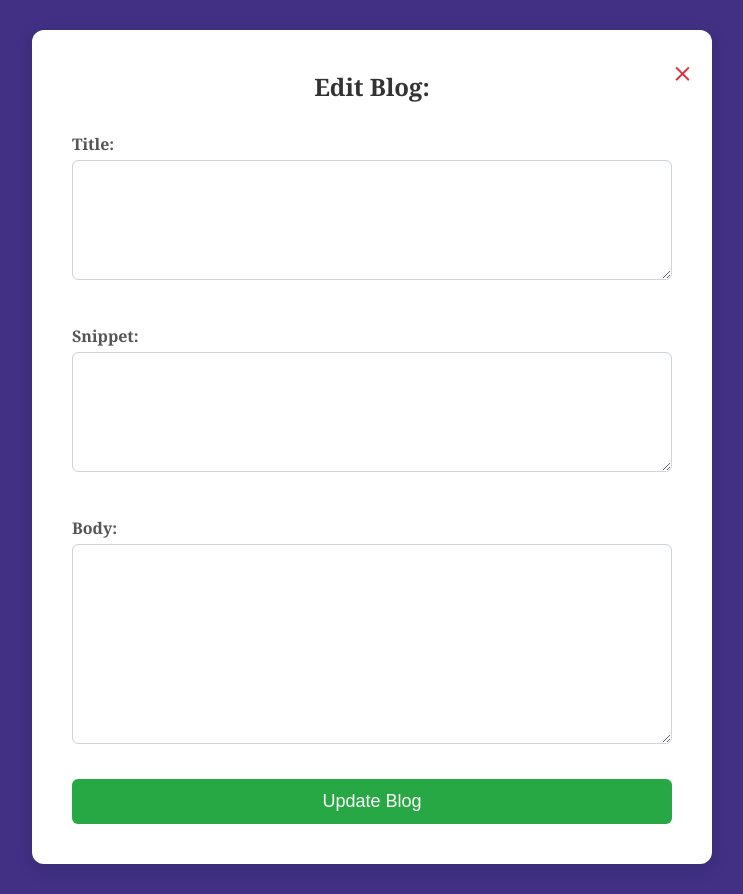
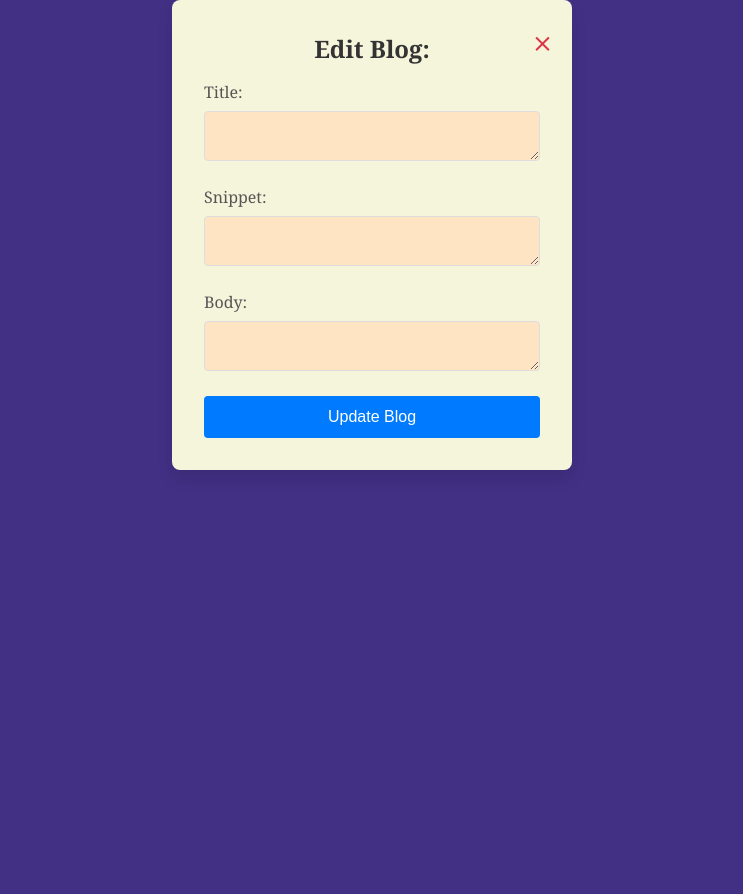
Before and after one commit to Fakxridin/UFTblogs, a Node server app: template views/edit.ejs in a window 1280 px wide. Shown: the part 80-974 px from the top of the page, without its empty margins (268-1011 px from the left). After the commit the page ends 550 px from the top, so only its background shows below. Run offline with Node 20, Linux system fonts and the light colour scheme; the template is opened without the code that fills it, so the values that code supplies are empty; some libraries are stand-ins or nearby versions.

Commit message:
erggeegrger

```diff
--- a/views/edit.ejs
+++ b/views/edit.ejs
@@ -4,87 +4,86 @@
 
 <head>
     <style>
-        .content {
-            max-width: 600px; /* Max width for the form */
-            margin: 30px auto; /* Center the form */
-            padding: 40px; /* Padding around the form */
-            background-color: #ffffff; /* White background for the form */
-            border-radius: 12px; /* Rounded corners */
-            box-shadow: 0 4px 20px rgba(0, 0, 0, 0.1); /* Soft shadow */
+
+
+        .edit.content {
+            background-color: #F5F5DC;
+            padding: 2rem;
+            border-radius: 8px;
+            box-shadow: 0 8px 16px rgba(0, 0, 0, 0.1);
+            width: 100%; /* Full width for the content */
+            max-width: 400px; /* Limit the max width of the form */
+            box-sizing: border-box; /* Include padding and border in width */
+            margin: auto; /* Center it within the flex container */
         }
 
         h2 {
-            text-align: center; /* Center the heading */
-            color: #333; /* Dark grey color */
-            margin-bottom: 30px; /* Spacing below heading */
+            margin-bottom: 1rem;
+            color: #333;
+            font-size: 24px;
+            text-align: center;
         }
 
         label {
-            font-weight: bold; /* Bold labels */
-            margin-top: 20px; /* Space above each label */
-            display: block; /* Labels are block elements */
-            color: #555; /* Darker grey for better contrast */
+            font-size: 16px;
+            color: #555;
+            display: block;
+            margin-bottom: 0.5rem;
         }
 
         textarea {
-            width: 100%; /* Full width textarea */
-            padding: 12px; /* Padding for textareas */
-            margin-top: 5px; /* Space below each label */
-            margin-bottom: 20px; /* Space below each textarea */
-            border-radius: 6px; /* Rounded corners */
-            border: 1px solid #ced4da; /* Light border color */
-            transition: border-color 0.3s; /* Smooth transition for border color */
-            box-sizing: border-box; /* Ensure padding is included in total width */
+            width: 100%;
+            padding: 0.75rem;
+            margin-bottom: 1.25rem;
+            border: 1px solid #ddd;
+            border-radius: 4px;
+            font-size: 14px;
+            box-sizing: border-box;
+            background-color: #FFE4C4;
+            height: 50px;
+            resize: vertical;
         }
-
-        /* Increase the body textarea height */
-        #body {
-            min-height: 200px; /* Minimum height for the body textarea */
-        }
-
         textarea:focus {
-            border-color: #007bff; /* Blue border on focus */
-            outline: none; /* Remove default outline */
-            box-shadow: 0 0 5px rgba(0, 123, 255, 0.25); /* Light blue shadow on focus */
+            outline: none;
+            border-color: #007bff;
+            box-shadow: 0 0 5px rgba(0, 123, 255, 0.2);
         }
 
         .edit-button {
-            display: block; /* Make the button a block element */
-            width: 100%; /* Full width button */
-            padding: 12px; /* Padding around the button */
-            background-color: #28a745; /* Bootstrap success color */
-            color: white; /* White text */
-            border: none; /* Remove border */
-            border-radius: 6px; /* Rounded corners */
-            cursor: pointer; /* Pointer cursor on hover */
-            font-size: 18px; /* Font size for button */
-            transition: background-color 0.3s; /* Transition for background color */
-            margin-top: 10px; /* Space above button */
+            background-color: #007bff;
+            color: white;
+            padding: 0.75rem 1.5rem;
+            border: none;
+            border-radius: 4px;
+            cursor: pointer;
+            font-size: 16px;
+            width: 100%;
+            transition: background-color 0.3s ease;
         }
 
         .edit-button:hover {
-            background-color: #218838; /* Darker green on hover */
+            background-color: #0056b3;
         }
 
         .close-button {
-            position: absolute; /* Position it relative to the parent */
-            top: 20px; /* Position from the top */
-            right: 20px; /* Position from the right */
-            font-size: 34px; /* Font size of the close button */
-            color: #dc3545; /* Red color for the close button */
-            text-decoration: none; /* Remove underline */
-            cursor: pointer; /* Pointer cursor on hover */
+            position: absolute;
+            top: 20px;
+            right: 20px;
+            font-size: 34px;
+            color: #dc3545;
+            text-decoration: none;
+            cursor: pointer;
         }
 
         .close-button:hover {
-            color: #c82333; /* Darker red on hover */
+            color: #c82333;
             font-size: 44px;
         }
         .error {
-            color: #dc3545; /* Red color for error messages */
-            margin-top: 10px; /* Space above the error message */
-            font-size: 14px; /* Font size for error message */
-            text-align: center; /* Center the error message */
+            color: #dc3545;
+            margin-top: 10px;
+            font-size: 14px;
+            text-align: center;
         }
     </style>
 </head>
@@ -117,8 +116,19 @@
 </body>
 <script>
     const form = document.getElementById('create-blog-form');
-    form.addEventListener('submit', () => {
-        document.getElementById('submit-button').disabled = true;
+    const submitButton = document.getElementById('submit-button');
+
+    form.addEventListener('submit', (event) => {
+        // Optional: You can also prevent multiple submissions on the server-side
+        // Check if the submit button is disabled
+        if (submitButton.disabled) {
+            event.preventDefault(); // Prevent default action if already disabled
+            return; // Exit the event handler
+        }
+
+        // Disable the button and change its text to indicate loading
+        submitButton.disabled = true;
+        submitButton.textContent = 'Updating...'; // Change the button text
     });
-  </script>
+</script>
 </html>
```
